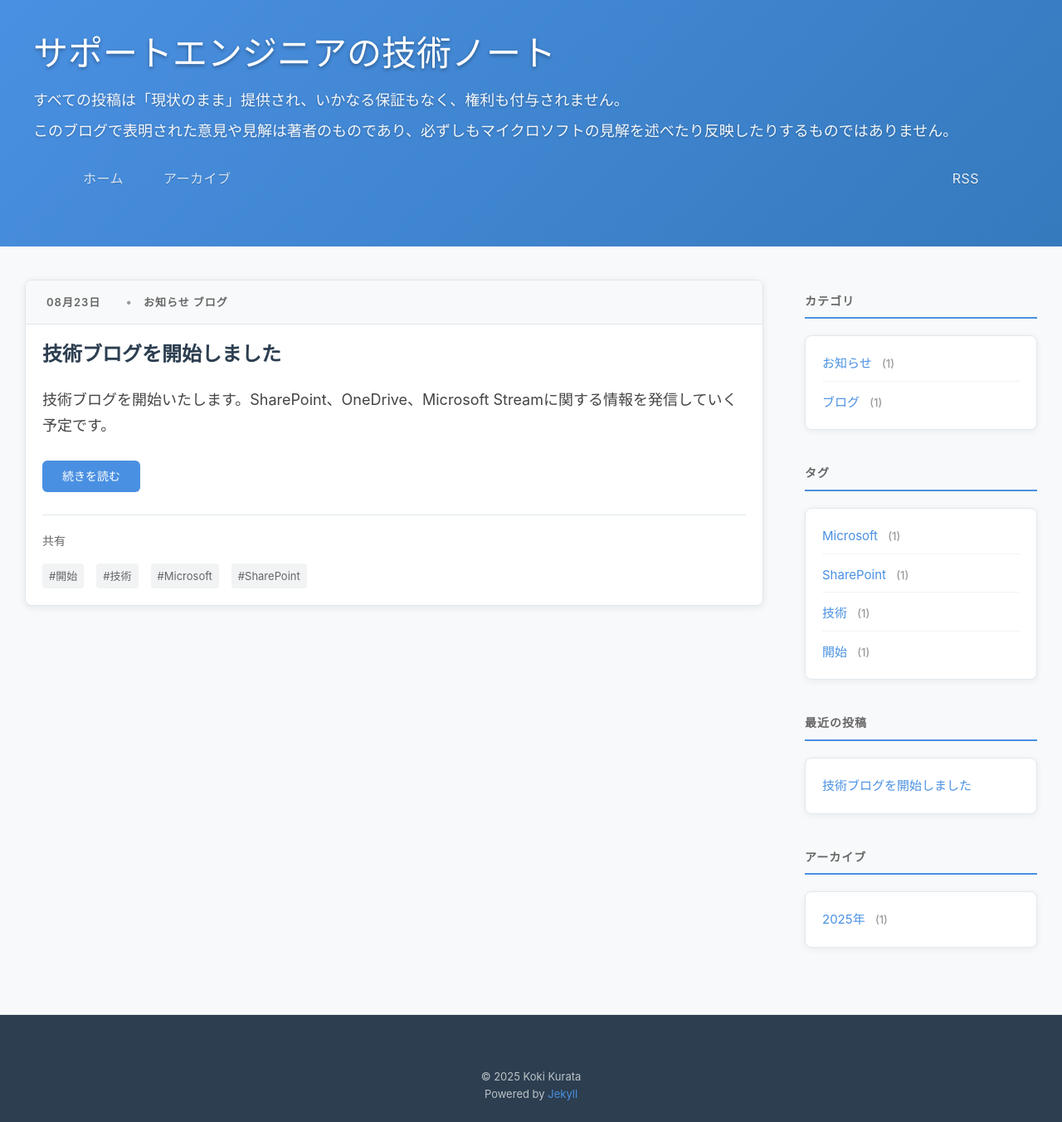
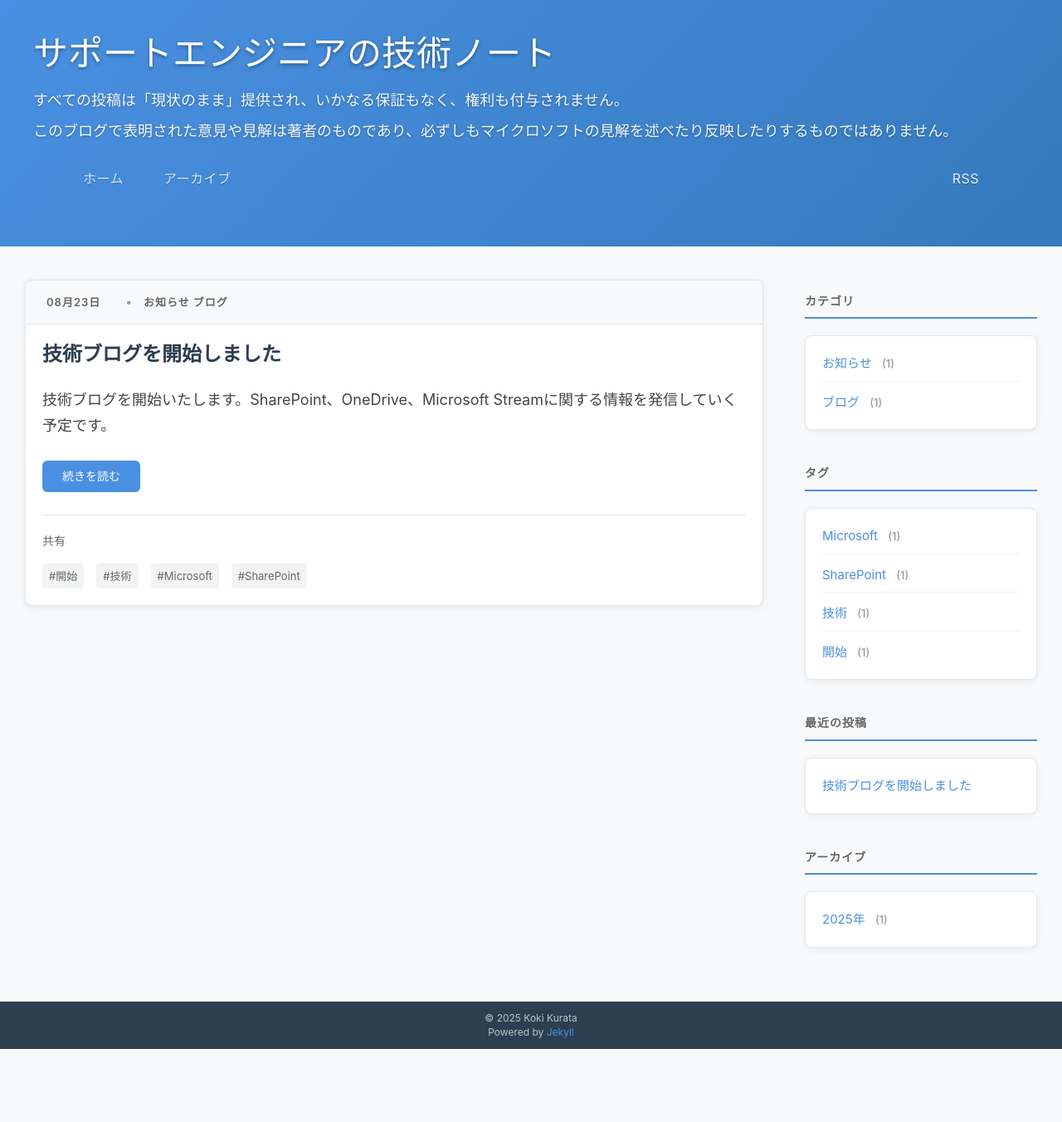
Before and after one commit to kokurata/kokurata-blog, a Jekyll site: the page built from docs/index.html, in a window 1280 px wide. Shown: the whole page at 83% size. Built offline with Jekyll 4.4.1, drawn with Linux system fonts in a browser that asks for light colours; the list of posts is cut into pages by our own code; after the commit the page ends 1264 px from its top, so only the background shows below that.

Commit message:
style(footer): tighten footer whitespace (reduce padding/margins, prevent inherited .outer gap)

```diff
--- a/docs/assets/styles.css
+++ b/docs/assets/styles.css
@@ -55,6 +55,13 @@ body {
 /* Header should not inherit the global .outer flex layout */
 #header-outer,
 #header .outer {
+  display: block;
+  gap: 0;
+  margin-top: 0;
+}
+
+/* Footer should also not inherit global .outer spacing */
+#footer .outer {
   display: block;
   gap: 0;
   margin-top: 0;
@@ -473,10 +480,10 @@ body {
 /* フッター */
 #footer {
   background: #2c3e50;
-  padding: 24px 0; /* compact height */
+  padding: 12px 0; /* tighter height */
   border-top: 1px solid #e1e8ed;
   color: #bdc3c7;
-  margin-top: 40px;
+  margin-top: 24px;
 }
 
 #footer a {
@@ -489,8 +496,8 @@ body {
 }
 
 #footer-info {
-  line-height: 1.6;
-  font-size: 13px;
+  line-height: 1.4;
+  font-size: 12px;
   text-align: center;
 }
 
```
